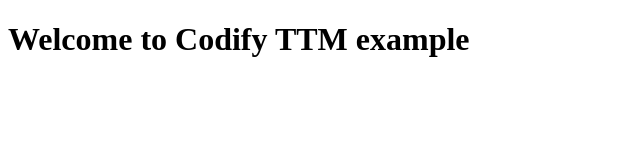
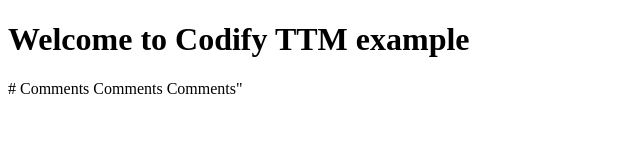
Before and after one commit to ttomashevskiy/CodifyProject, a plain HTML site: page Index.html in a window 1280 px wide. Shown: the whole page, without its empty margins (0-640 px from the left). Drawn offline with Linux system fonts and the light colour scheme.

```diff
--- a/Index.html
+++ b/Index.html
@@ -8,3 +8,4 @@
    <h1>Welcome to Codify TTM example</h1>
    </body>
    </html>
+# Comments Comments Comments"
```
